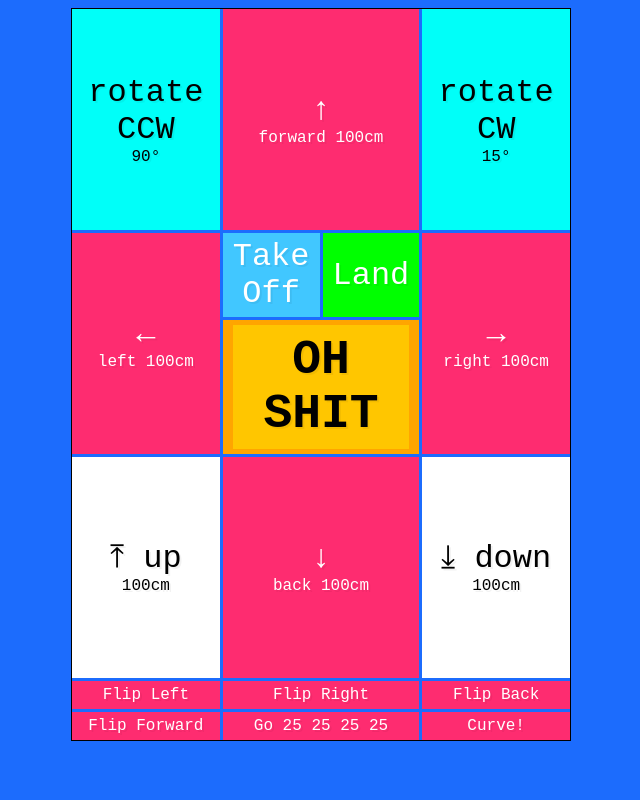
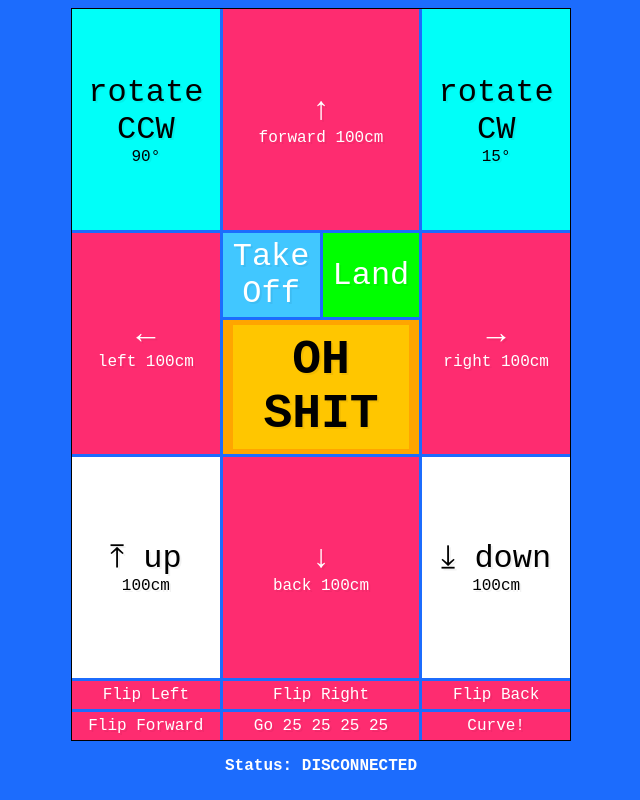
Before and after one commit to BrianSturgis/Quadcopter-flight-application, a Next.js app in the folder frontend/: page / in a window 1280 px wide. Shown: the whole page, without its empty margins (319-959 px from the left). Built offline with nearby package versions, Linux system fonts and the light colour scheme; no server answers.

Commit message:
update to readme bug notes

```diff
--- a/frontend/components/DroneState.js
+++ b/frontend/components/DroneState.js
@@ -38,13 +38,13 @@ const DroneState = () => {
   return (
     <DroneStateStyles>
       <p className="status">Status: {status}</p>
-      <Battery battery={droneState.bat} />
+      {/* <Battery battery={droneState.bat} />
       <Tilt
         pitch={droneState.pitch}
         roll={droneState.roll}
         yaw={droneState.yaw}
         height={droneState.h}
-      />
+      /> */}
     </DroneStateStyles>
   );
 };
--- a/frontend/pages/index.js
+++ b/frontend/pages/index.js
@@ -31,7 +31,7 @@ const IndexPage = () => (
   <PageStyles>
     <GlobalStyle />
     <Commands />
-    {/* <DroneState /> */}
+    <DroneState />
   </PageStyles>
 );
 
```
Also changed, not shown: 1 other file (tests, documents, lock files or other folders).
